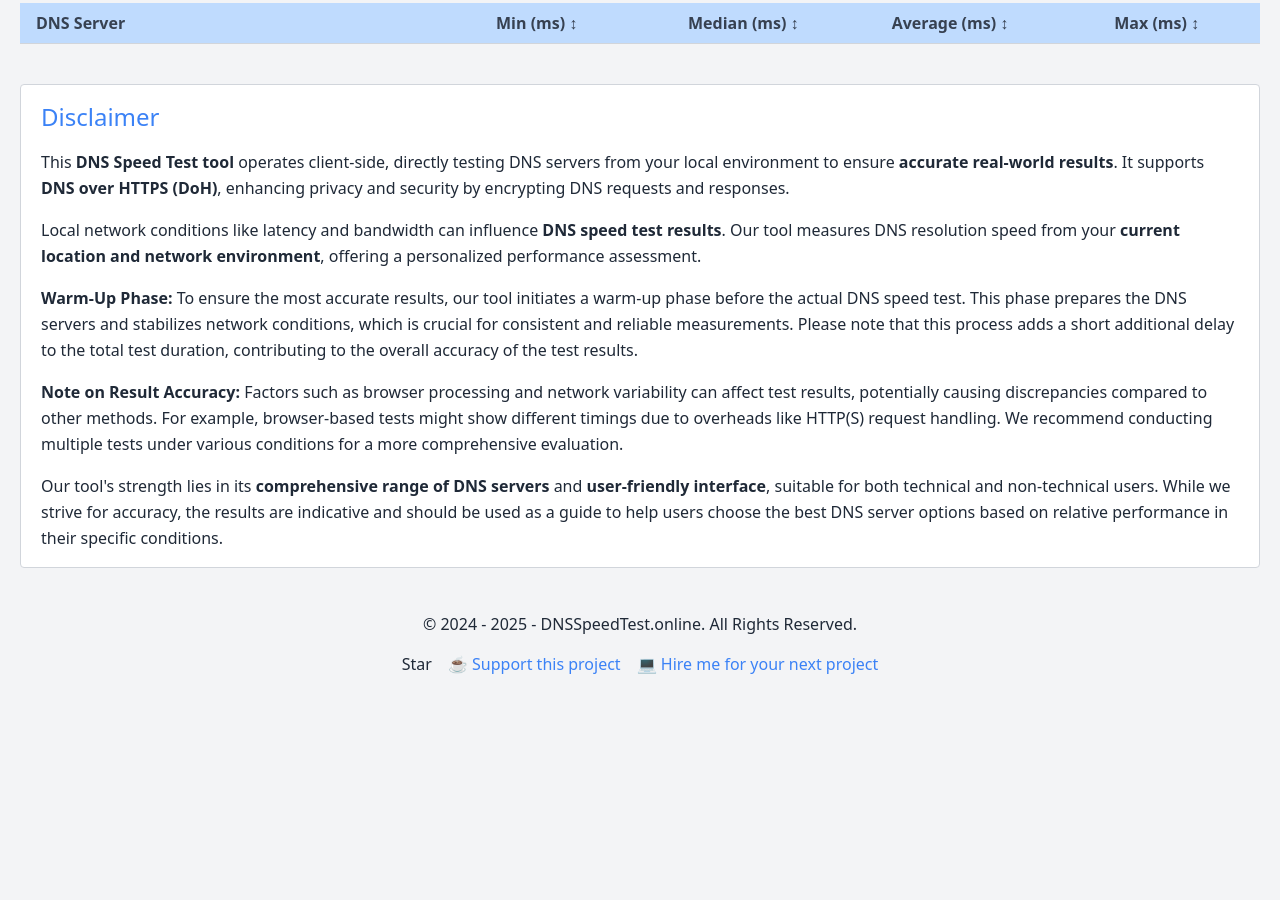
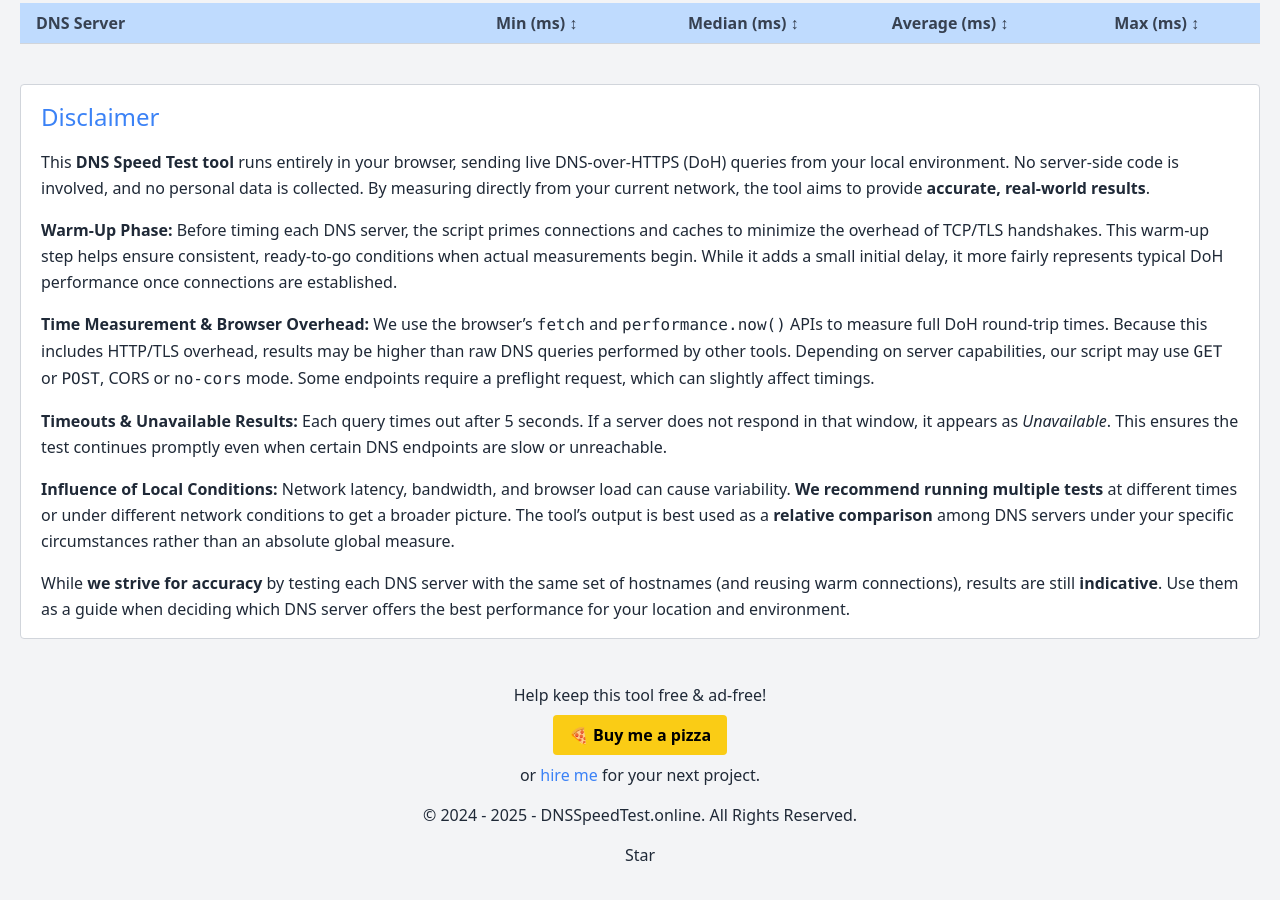
Before and after one commit to BrainicHQ/DoHSpeedTest, a plain HTML site: page index.html in a window 1280 px wide. Shown: the part 336-1236 px from the top of the page. Before the commit the page ends 1064 px from the top, so only its background shows below. Drawn offline with nearby package versions, Linux system fonts and the light colour scheme; some packages are replaced by stand-ins of ours; a script that the page names is missing.

Commit message:
feat: enhance disclaimer content and update footer support links

```diff
--- a/index.html
+++ b/index.html
@@ -203,7 +203,7 @@
         </div>
     </div>
 </div>
-<div id="chartContainer" class="hidden w-4/5 mx-auto mt-5 hidden">
+<div id="chartContainer" class="w-4/5 mx-auto mt-5 hidden">
     <canvas id="dnsChart" class="w-full h-96"></canvas>
     <button id="resetZoom"
             class="mt-3 bg-blue-500 text-white py-2 px-4 rounded hover:bg-blue-600 dark:bg-blue-700 dark:hover:bg-blue-800">
@@ -213,45 +213,73 @@
 <div id="disclaimer"
      class="mt-10 px-5 py-4 bg-white border border-gray-300 rounded text-left max-w-7xl mx-auto leading-relaxed space-y-4 dark:bg-gray-800 dark:border-gray-700 dark:text-gray-200">
     <h2 class="text-2xl text-blue-500 mb-4 dark:text-blue-400">Disclaimer</h2>
-    <p>This <strong>DNS Speed Test tool</strong> operates client-side, directly testing DNS servers from your local
-        environment to ensure <strong>accurate real-world results</strong>. It supports <strong>DNS over HTTPS
-            (DoH)</strong>, enhancing privacy and security by encrypting DNS requests and responses.</p>
 
-    <p>Local network conditions like latency and bandwidth can influence <strong>DNS speed test results</strong>. Our
-        tool measures DNS resolution speed from your <strong>current location and network environment</strong>, offering
-        a personalized performance assessment.</p>
+    <p>
+        This <strong>DNS Speed Test tool</strong> runs entirely in your browser, sending live DNS-over-HTTPS (DoH)
+        queries from your local environment. No server-side code is involved, and no personal data is collected. By
+        measuring directly from your current network, the tool aims to provide <strong>accurate, real-world
+        results</strong>.
+    </p>
 
-    <p><strong>Warm-Up Phase:</strong> To ensure the most accurate results, our tool initiates a warm-up phase before
-        the actual DNS speed test. This phase prepares the DNS servers and stabilizes network conditions, which is
-        crucial for consistent and reliable measurements. Please note that this process adds a short additional delay to
-        the total test duration, contributing to the overall accuracy of the test results.</p>
+    <p>
+        <strong>Warm-Up Phase:</strong> Before timing each DNS server, the script primes connections and caches to
+        minimize the overhead of TCP/TLS handshakes. This warm-up step helps ensure consistent, ready-to-go conditions
+        when actual measurements begin. While it adds a small initial delay, it more fairly represents typical DoH
+        performance once connections are established.
+    </p>
 
-    <p><strong>Note on Result Accuracy:</strong> Factors such as browser processing and network variability can affect
-        test results, potentially causing discrepancies compared to other methods. For example, browser-based tests
-        might show different timings due to overheads like HTTP(S) request handling. We recommend conducting multiple
-        tests under various conditions for a more comprehensive evaluation.</p>
+    <p>
+        <strong>Time Measurement & Browser Overhead:</strong> We use the browser’s <code>fetch</code> and
+        <code>performance.now()</code> APIs to measure full DoH round-trip times. Because this includes HTTP/TLS
+        overhead, results may be higher than raw DNS queries performed by other tools. Depending on server capabilities,
+        our script may use <code>GET</code> or <code>POST</code>, CORS or <code>no-cors</code> mode. Some endpoints
+        require a preflight request, which can slightly affect timings.
+    </p>
 
-    <p>Our tool's strength lies in its <strong>comprehensive range of DNS servers</strong> and <strong>user-friendly
-        interface</strong>, suitable for both technical and non-technical users. While we strive for accuracy, the
-        results are indicative and should be used as a guide to help users choose the best DNS server options based on
-        relative performance in their specific conditions.</p>
+    <p>
+        <strong>Timeouts & Unavailable Results:</strong> Each query times out after 5 seconds. If a server does not
+        respond in that window, it appears as <em>Unavailable</em>. This ensures the test continues promptly even when
+        certain DNS endpoints are slow or unreachable.
+    </p>
+
+    <p>
+        <strong>Influence of Local Conditions:</strong> Network latency, bandwidth, and browser load can cause
+        variability. <strong>We recommend running multiple tests</strong> at different times or under different network
+        conditions to get a broader picture. The tool’s output is best used as a <strong>relative comparison</strong>
+        among DNS servers under your specific circumstances rather than an absolute global measure.
+    </p>
+
+    <p>
+        While <strong>we strive for accuracy</strong> by testing each DNS server with the same set of hostnames (and
+        reusing warm connections), results are still <strong>indicative</strong>. Use them as a guide when deciding
+        which DNS server offers the best performance for your location and environment.
+    </p>
 </div>
-<footer class="text-center py-3 mt-3 bg-gray-100 text-gray-800 dark:bg-gray-900 dark:text-gray-400 relative">
+<footer class="text-center py-3 mt-3 bg-gray-100 text-gray-800 ...">
     <div class="container mx-auto px-4 py-5 text-center">
+        <div class="mb-4 text-md">
+            <p class="mb-2">Help keep this tool free & ad-free!</p>
+            <a href="https://www.buymeacoffee.com/silviu"
+                target="_blank"
+               class="inline-block bg-yellow-400 px-4 py-2 rounded text-black font-semibold">
+                🍕 Buy me a pizza
+            </a>
+            <p class="mt-2">or
+                <a href="https://brainic.io?utm_source=dnsspeedtest"
+                   target="_blank"
+                   class="text-blue-500 hover:underline dark:hover:text-blue-300">
+                    hire me
+                </a> for your next project.
+            </p>
+        </div>
         <p class="mb-4">© 2024 - 2025 - DNSSpeedTest.online. All Rights Reserved.</p>
         <div class="flex justify-center space-x-4">
-            <a rel="noopener noreferrer" class="github-button" href="https://github.com/BrainicHQ/DoHSpeedTest"
-               data-color-scheme="no-preference: light; light: light; dark: dark;" data-show-count="true"
-               aria-label="Star BrainicHQ/DoHSpeedTest on GitHub">Star</a>
-            <a href="https://www.buymeacoffee.com/silviu" target="_blank" rel="noopener noreferrer"
-               aria-label="Support me on Buy Me a Coffee"
-               class="text-blue-500 hover:underline dark:hover:text-blue-300">
-                ☕️ Support this project
-            </a>
-            <a href="https://brainic.io/?utm_source=dnsspeedtest" target="_blank" title="software company in romania"
-               aria-label="Software development services"
-               class="text-blue-500 hover:underline dark:hover:text-blue-300">
-                💻 Hire me for your next project
+            <a rel="noopener noreferrer"
+               class="github-button"
+               href="https://github.com/BrainicHQ/DoHSpeedTest"
+               data-show-count="true"
+               aria-label="Star BrainicHQ/DoHSpeedTest on GitHub">
+                Star
             </a>
         </div>
     </div>
```
